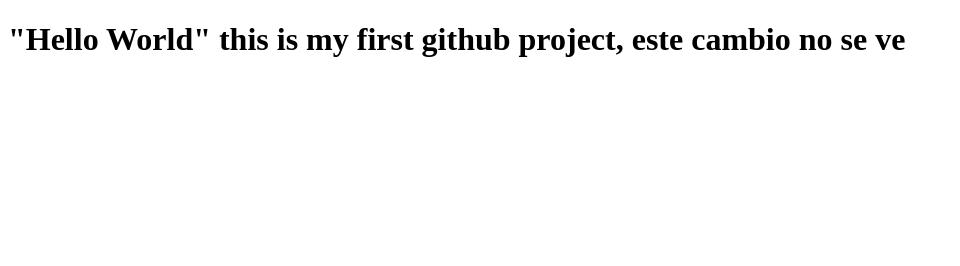
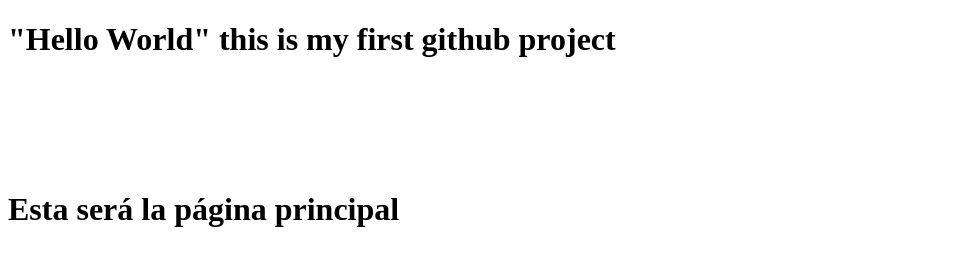
Before and after one commit to WilsonAR1212/proyectomakap, a plain HTML site: page index.html in a window 1280 px wide. Shown: the whole page, without its empty margins (0-960 px from the left). Drawn offline with Linux system fonts and the light colour scheme.

Commit message:
Update index.html

```diff
--- a/index.html
+++ b/index.html
@@ -4,7 +4,9 @@
         <script src="/script.js"></script>
     </head>
     <body>
-        <h1>"Hello World" this is my first github project, este cambio no se ve</h1>
+        <h1>"Hello World" this is my first github project</h1>
+        <br><br><br><br><br>
+        <h1>Esta será la página principal</h1>
 
     </body>
 </html>
```
